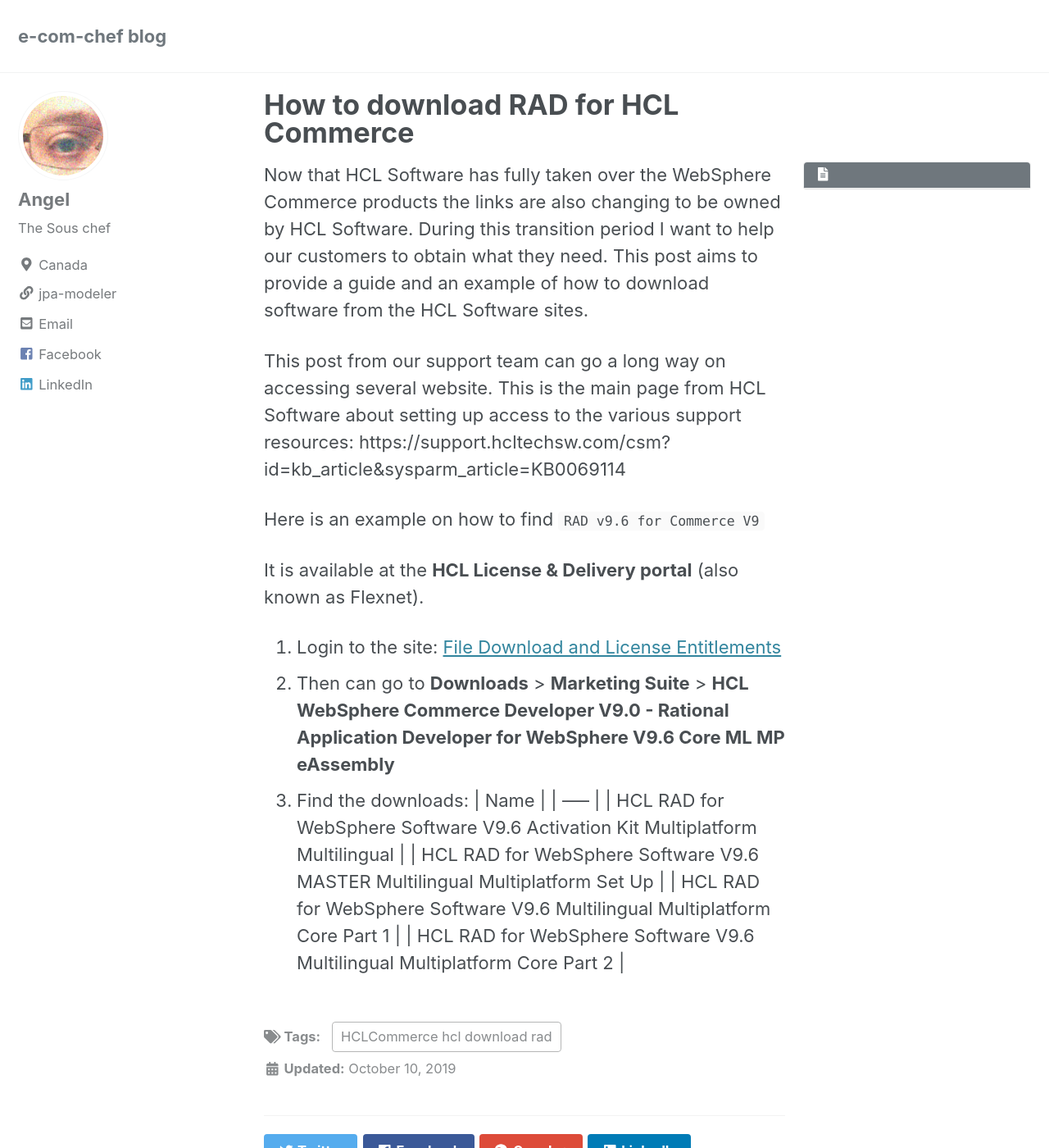
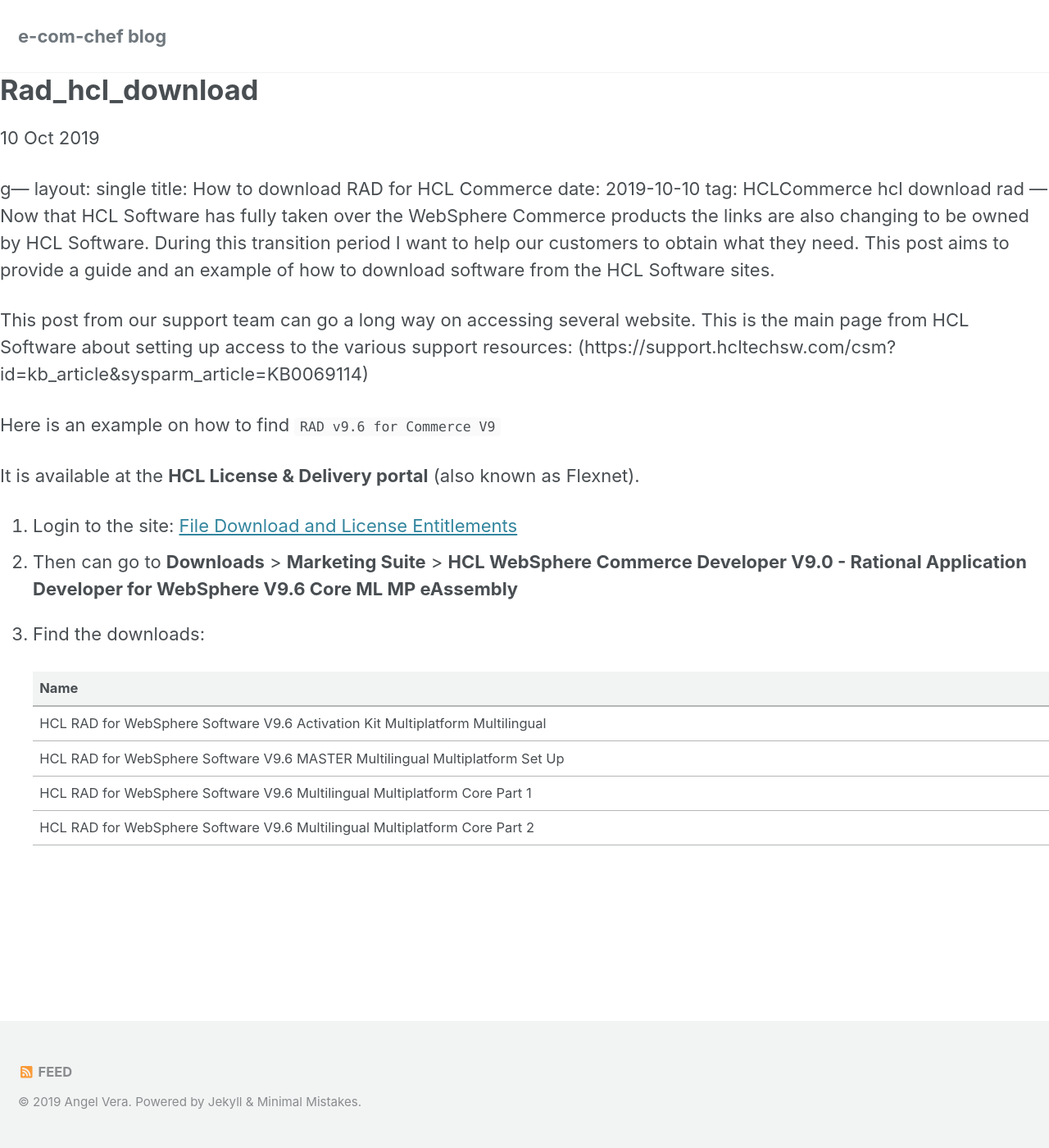
Before and after one commit to arvera/blog, a Jekyll site: the page built from _posts/2019-10-10-RAD_HCL_download.md, in a window 1280 px wide and 1400 px high. Shown: the whole window at 82% size. Built offline with Jekyll 4.4.1, drawn with Linux system fonts in a browser that asks for light colours; cached includes are drawn as plain includes; nearby versions of some CDN libraries; our own code applies the rules of GitHub Pages for plain Markdown files; some of the changed text lies outside the part shown.

Commit message:
Fixing the formating

```diff
--- a/_posts/2019-10-10-RAD_HCL_download.md
+++ b/_posts/2019-10-10-RAD_HCL_download.md
@@ -1,4 +1,4 @@
----
+g---
 layout: single
 title: How to download RAD for HCL Commerce
 date: 2019-10-10
@@ -6,7 +6,7 @@
 ---
 Now that HCL Software has fully taken over the WebSphere Commerce products the links are also changing to be owned by HCL Software. During this transition period I want to help our customers to obtain what they need. This post aims to provide a guide and an example of how to download software from the HCL Software sites.
 
-This post from our support team can go a long way on accessing several website. This is the main page from HCL Software about setting up access to the various support resources: https://support.hcltechsw.com/csm?id=kb_article&sysparm_article=KB0069114
+This post from our support team can go a long way on accessing several website. This is the main page from HCL Software about setting up access to the various support resources: (https://support.hcltechsw.com/csm?id=kb_article&sysparm_article=KB0069114)
 
 Here is an example on how to find `RAD v9.6 for Commerce V9`
 
@@ -15,6 +15,7 @@
 1. Login to the site: [File Download and License Entitlements](https://hclsoftware.flexnetoperations.com/flexnet/operationsportal/logon.do?logoff=true)
 2. Then can go to **Downloads** > **Marketing Suite** > **HCL WebSphere Commerce Developer V9.0 - Rational Application Developer for WebSphere V9.6 Core ML MP eAssembly**
 3. Find the downloads:
+
    |  Name |
 | ----- |
 | HCL RAD for WebSphere Software V9.6 Activation Kit Multiplatform Multilingual |
```
